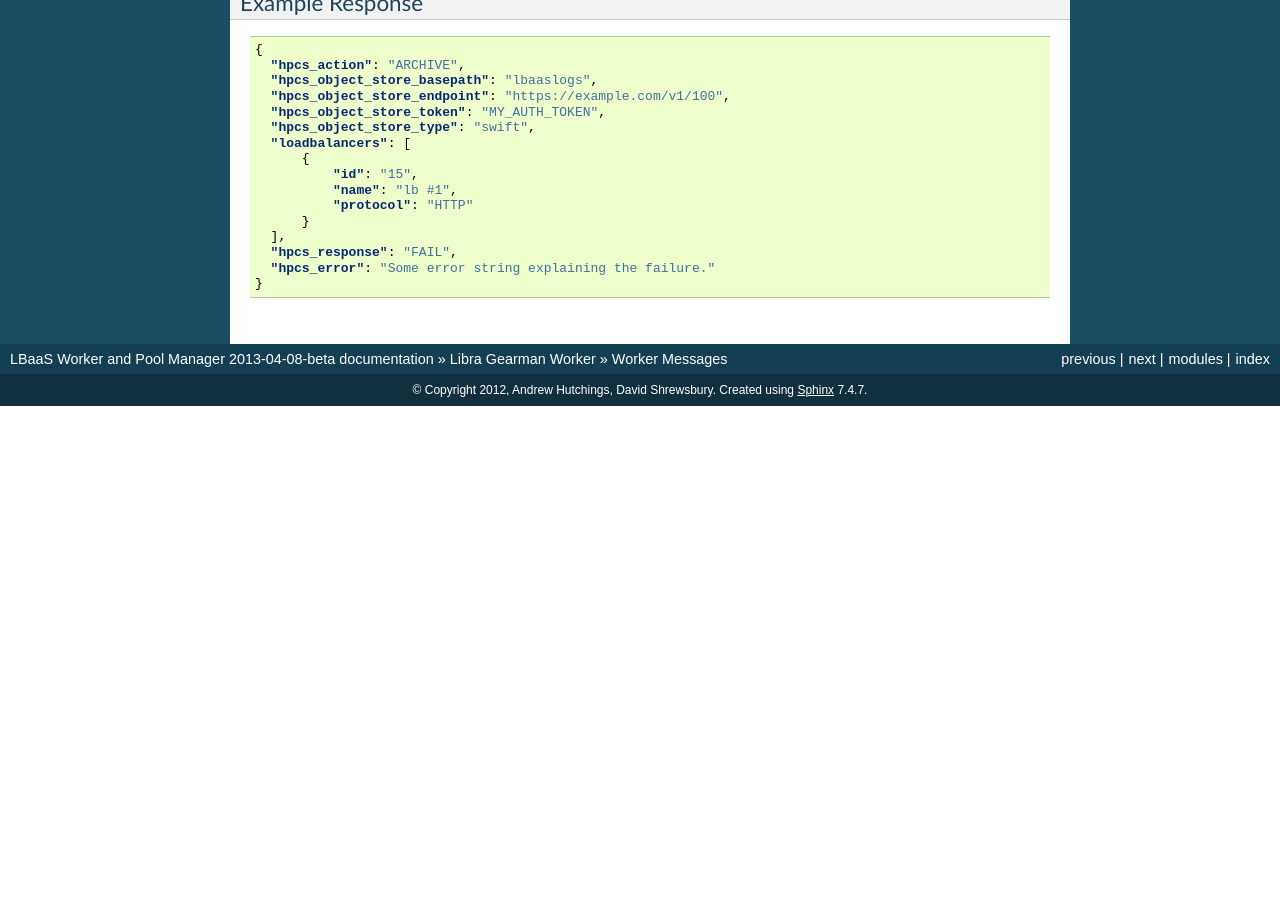
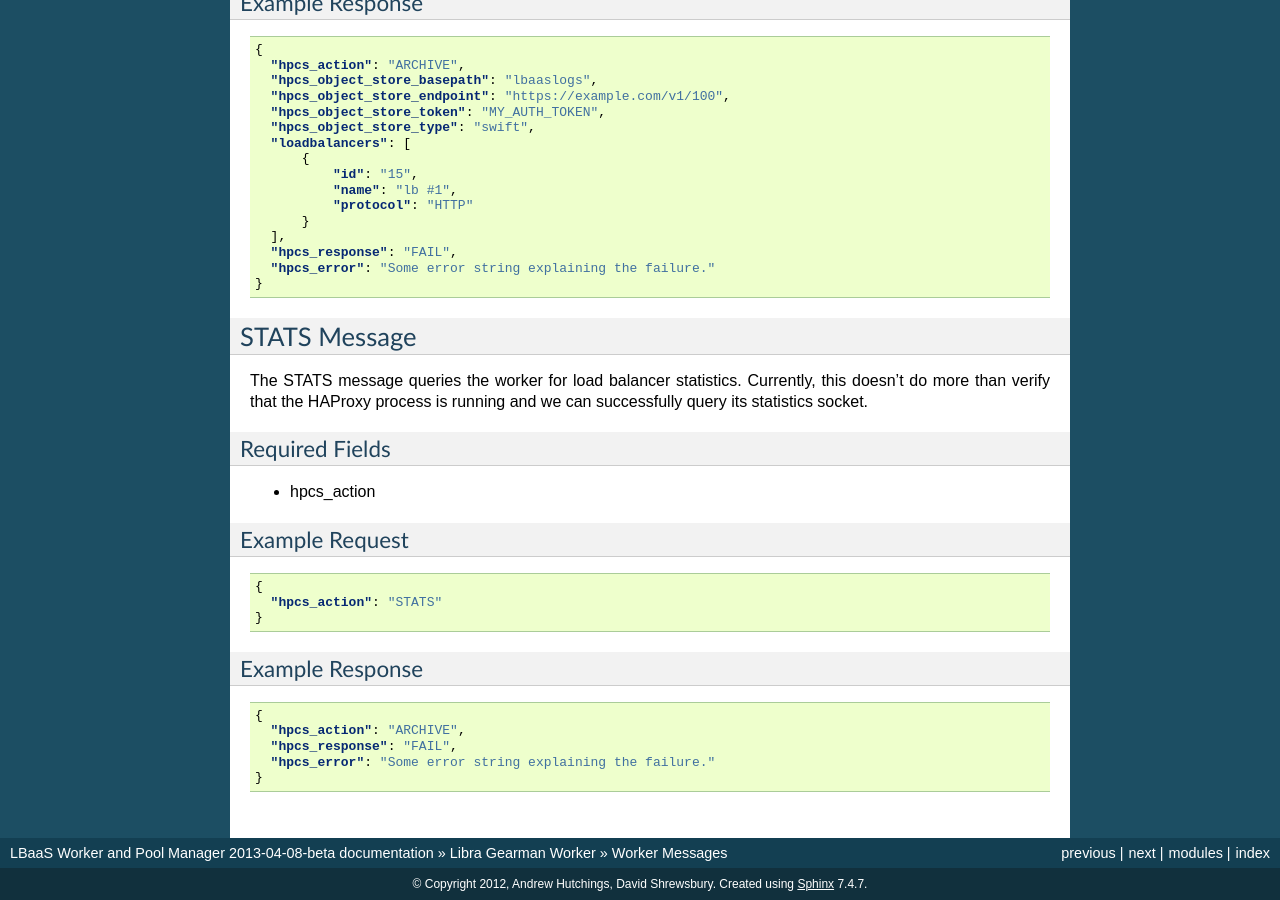
Before and after one commit to stackforge/libra, a Sphinx documentation site: the page built from doc/worker/messages.rst, in a window 1280 px wide and 900 px high, scrolled down 3948 px. Built offline with Sphinx 7.4.7, drawn with Linux system fonts in a browser that asks for light colours; before the commit the page ends 4354 px from its top, so only the background shows below that; some of the changed text lies outside the part shown.

Commit message:
Add documentation for new STATS worker message.
Change-Id: I51fe2ae43237f557582e837c8c504e53184b0fd5

```diff
--- a/doc/worker/messages.rst
+++ b/doc/worker/messages.rst
@@ -272,3 +272,36 @@ Example Response
     "hpcs_response": "FAIL",
     "hpcs_error": "Some error string explaining the failure."
   }
+
+
+STATS Message
+-------------
+
+The STATS message queries the worker for load balancer statistics. Currently,
+this doesn't do more than verify that the HAProxy process is running and we
+can successfully query its statistics socket.
+
+Required Fields
+^^^^^^^^^^^^^^^
+
+* hpcs_action
+
+Example Request
+^^^^^^^^^^^^^^^
+
+.. code-block:: json
+
+  {
+    "hpcs_action": "STATS"
+  }
+
+Example Response
+^^^^^^^^^^^^^^^^
+
+.. code-block:: json
+
+  {
+    "hpcs_action": "ARCHIVE",
+    "hpcs_response": "FAIL",
+    "hpcs_error": "Some error string explaining the failure."
+  }
```
